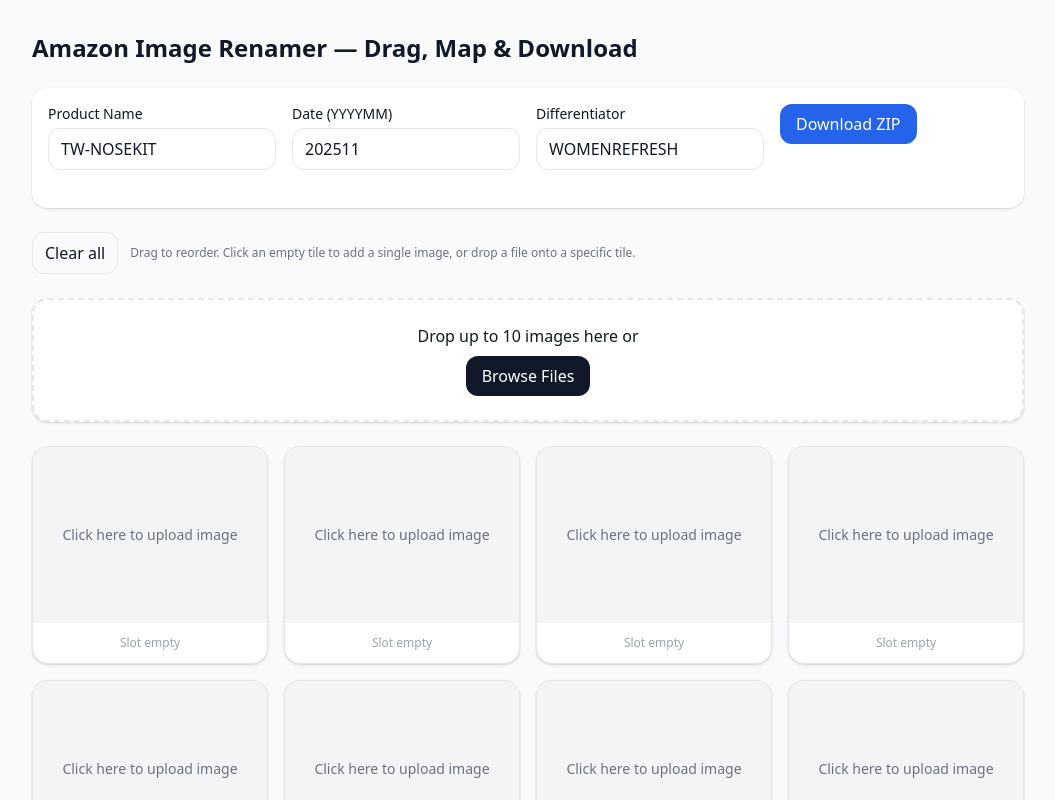
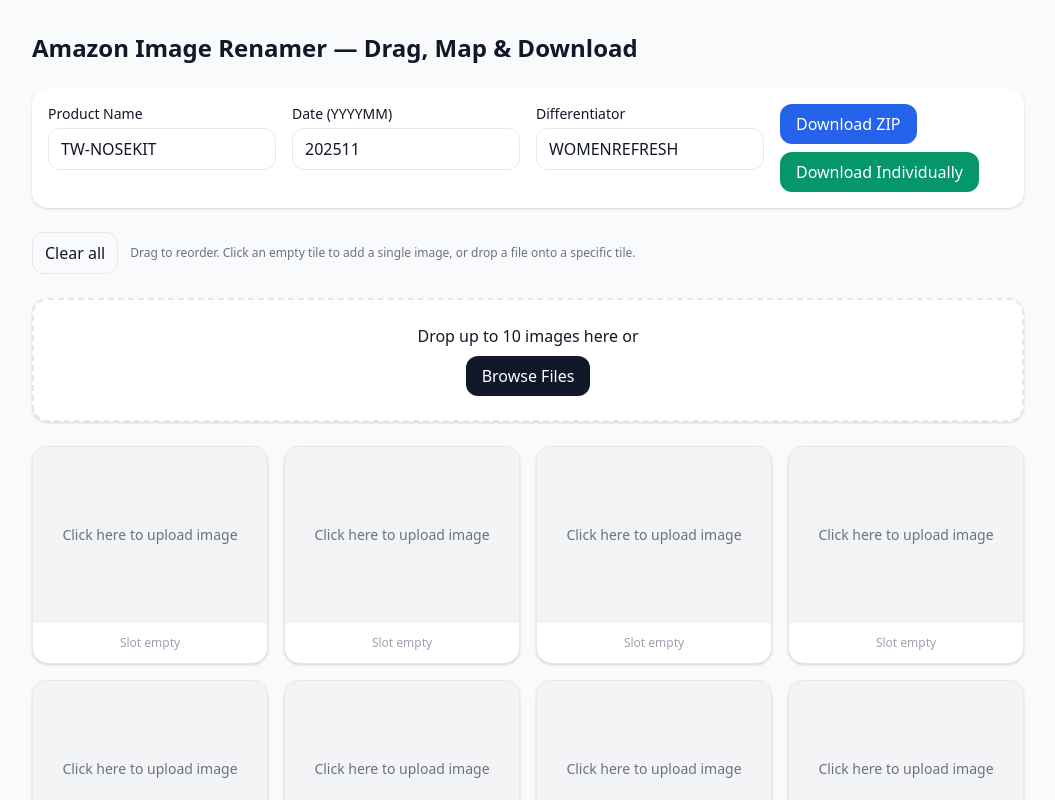
Before and after one commit to creative-sparrow/amazon-image-renamer, a React (Vite) app: page / in a window 1280 px wide. Shown: the top 800 px of the page, without its empty margins (112-1167 px from the left). Built offline with nearby package versions, Linux system fonts and the light colour scheme.

Commit message:
Fix button style for Download Individually

```diff
--- a/src/App.jsx
+++ b/src/App.jsx
@@ -295,7 +295,7 @@ export default function ImageRenamerApp() {
             <button onClick={downloadZip} disabled={busy} className={`px-4 py-2 rounded-xl text-white ${busy ? 'bg-gray-400' : 'bg-blue-600 hover:bg-blue-700'}`}>
               {busy ? 'Building ZIP…' : 'Download ZIP'}
             </button>
-            <button onClick={downloadIndividually} disabled={busy} className={`px-4 py-2 rounded-xl text-white ${busy ? 'bg-gray-400' : 'bg-emerald-600 hover:bg-emerald-700'}`}>
+            <button onClick={downloadIndividually} disabled={busy} className={`px-4 py-2 rounded-xl text-white ${busy ? 'bg-gray-400' : 'bg-green-600 hover:bg-green-700'}`}>
               {busy ? 'Saving…' : 'Download Individually'}
             </button>
           </div>
```
